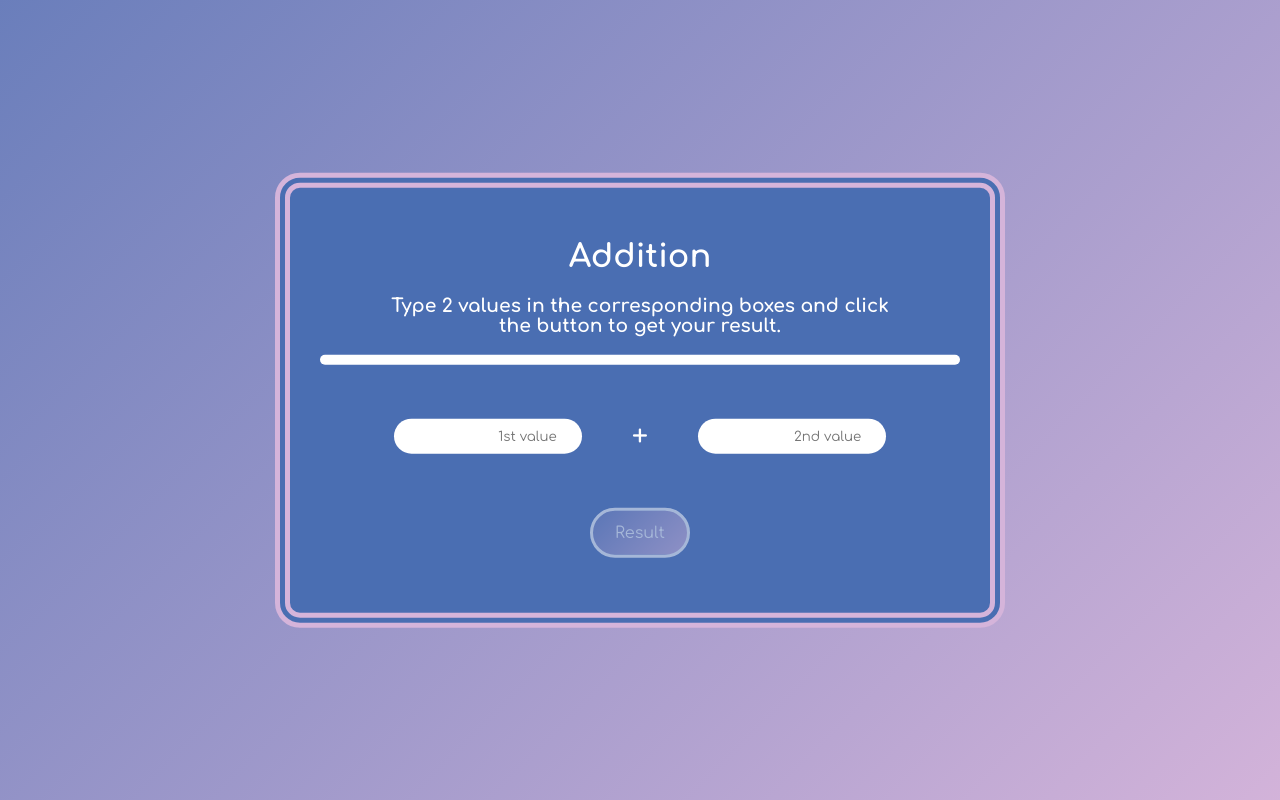
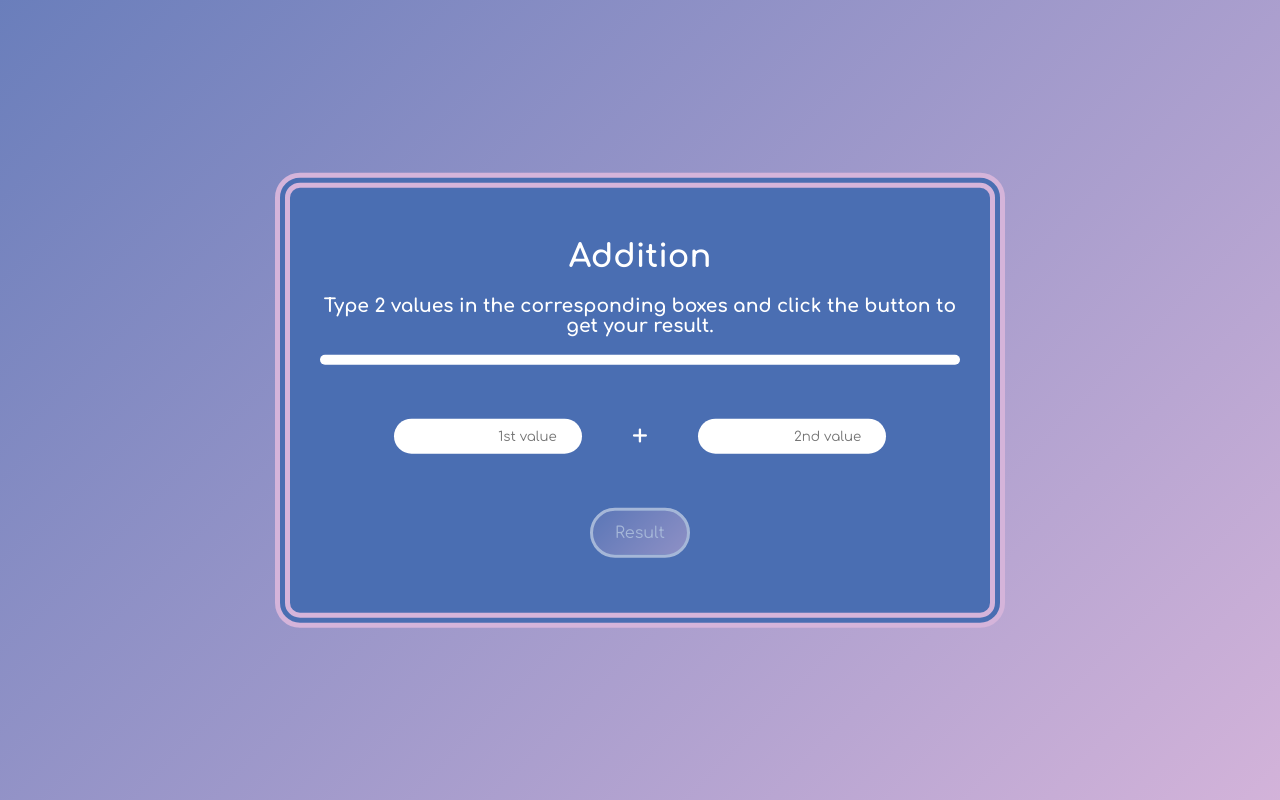
Before and after one commit to AnAnonymousEagle/calculator, a plain HTML site: page index.html in a window 1280 px wide. Drawn offline with Linux system fonts and the light colour scheme.

Commit message:
Add files via upload

```diff
--- a/AddStyle.css
+++ b/AddStyle.css
@@ -48,7 +48,6 @@ div.contain-all {
 
 div.header {
   color: white;
-  width: 500px;
   height: auto;
   text-align: center;
   margin: auto;
--- a/index.html
+++ b/index.html
@@ -7,6 +7,7 @@
   <meta name="viewport" content="width=device-width, initial-scale=1.0">
   <title>Addition</title>
   <link rel="stylesheet" href="AddStyle.css">
+  <link rel="icon" href="logo.png" type="image/x-icon">
   <script src="AddScript.js" defer></script>
 </head>
 
```
Also changed, not shown: logo.png (added).
